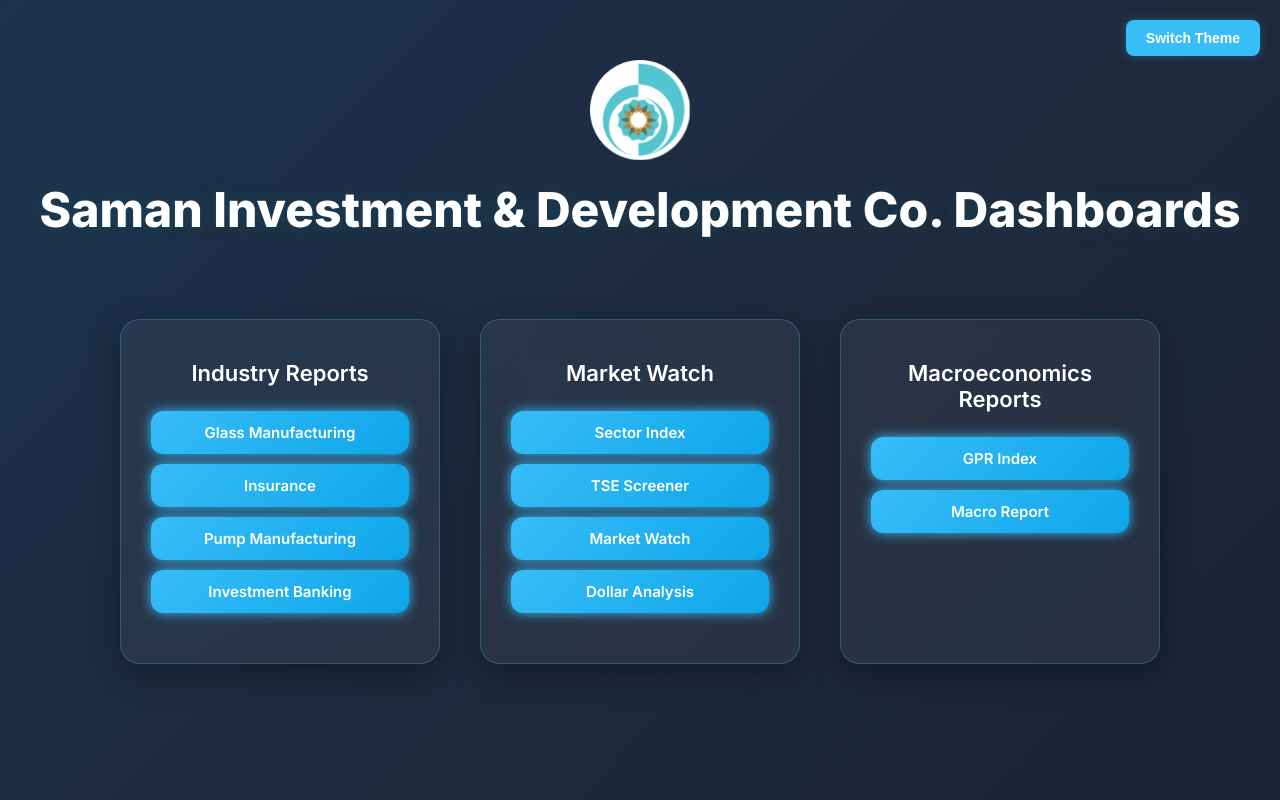
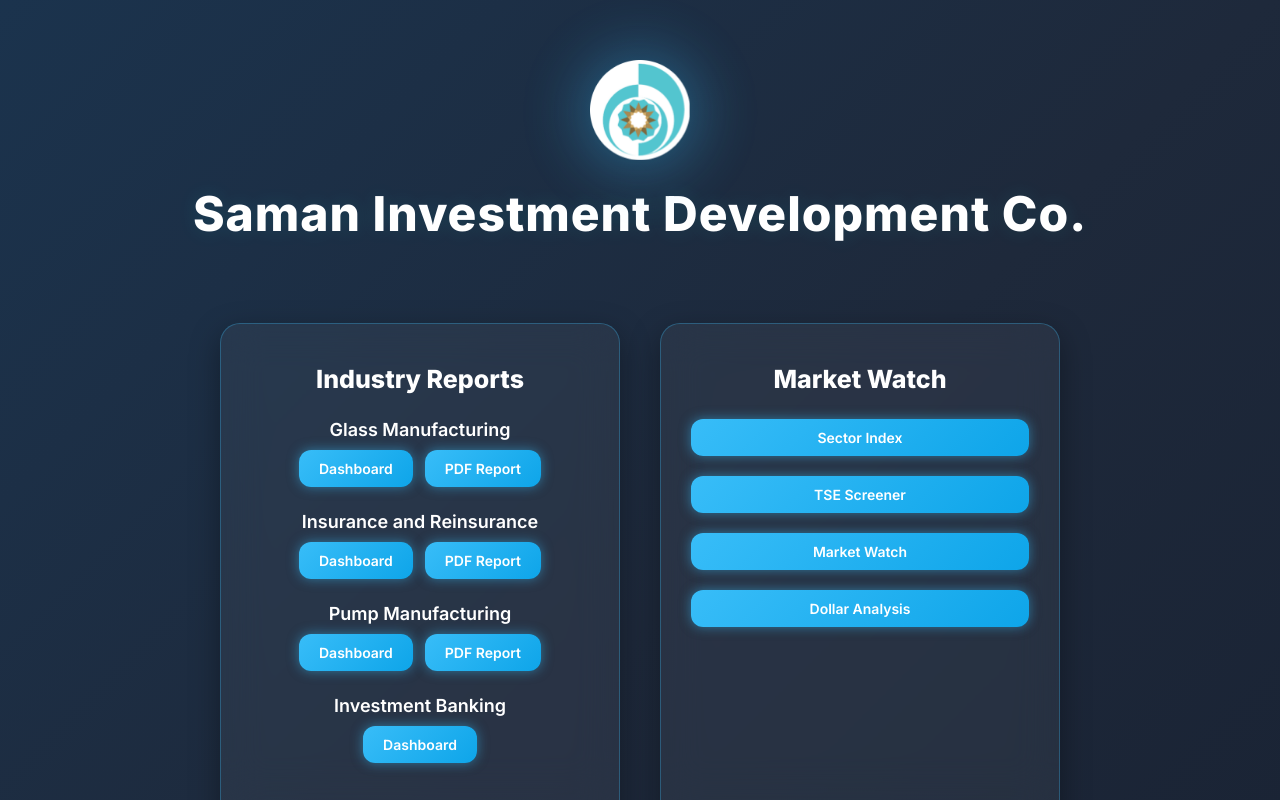
Before and after one commit to investmentdev/dashboards, a plain HTML site: page index.html in a window 1280 px wide. Drawn offline with Linux system fonts and the light colour scheme.

Commit message:
Update index.html

```diff
--- a/index.html
+++ b/index.html
@@ -4,30 +4,15 @@
   <meta charset="UTF-8" />
   <meta name="viewport" content="width=device-width, initial-scale=1.0" />
   <title>Saman Investment & Development Co. Dashboards</title>
+  <link rel="icon" href="SIDC Logo.png" type="image/png" />
   <link href="https://fonts.googleapis.com/css2?family=Inter:wght@400;600;800&display=swap" rel="stylesheet">
   <style>
     :root {
-      --bg1: #111827;
-      --bg2: #1e293b;
-      --bg3: #173f63;
-      --bg4: #256d85;
+      --bg-gradient: linear-gradient(-45deg, #111827, #1e293b, #173f63, #256d85);
       --glass: rgba(255, 255, 255, 0.05);
       --border-glow: rgba(56, 189, 248, 0.3);
       --card-hover: rgba(255, 255, 255, 0.1);
-      --accent: #38bdf8;
-      --accent2: #0ea5e9;
-    }
-
-    .pink-theme {
-      --bg1: #3d1f2c;
-      --bg2: #5e2b45;
-      --bg3: #8f3e68;
-      --bg4: #b65389;
-      --glass: rgba(255, 255, 255, 0.07);
-      --border-glow: rgba(255, 105, 180, 0.3);
-      --card-hover: rgba(255, 255, 255, 0.12);
-      --accent: #ff7ab8;
-      --accent2: #e754a2;
+      --neon-blue: #38bdf8;
     }
 
     * {
@@ -44,7 +29,7 @@
     }
 
     body {
-      background: linear-gradient(-45deg, var(--bg1), var(--bg2), var(--bg3), var(--bg4));
+      background: var(--bg-gradient);
       background-size: 400% 400%;
       animation: gradientMove 20s ease infinite;
       display: flex;
@@ -52,7 +37,6 @@
       align-items: center;
       justify-content: start;
       padding: 60px 20px;
-      transition: all 0.5s ease;
     }
 
     @keyframes gradientMove {
@@ -61,32 +45,50 @@
       100% { background-position: 0% 50%; }
     }
 
-    .toggle-btn {
-      position: absolute;
-      top: 20px;
-      right: 20px;
-      background: var(--accent);
-      color: white;
-      border: none;
-      border-radius: 8px;
-      padding: 10px 20px;
-      font-size: 14px;
-      font-weight: 600;
-      cursor: pointer;
-      box-shadow: 0 0 10px var(--border-glow);
-      transition: background 0.3s;
+    @keyframes fadeInScale {
+      0% { opacity: 0; transform: scale(0.85); }
+      100% { opacity: 1; transform: scale(1); }
     }
 
-    .toggle-btn:hover {
-      background: var(--accent2);
+    @keyframes pulseGlow {
+      0%, 100% {
+        transform: translate(-50%, -50%) scale(1);
+        opacity: 0.8;
+      }
+      50% {
+        transform: translate(-50%, -50%) scale(1.15);
+        opacity: 1;
+      }
+    }
+
+    .logo-container {
+      position: relative;
+      display: inline-block;
+      margin-bottom: 20px;
+      animation: fadeInScale 1s ease-out forwards;
+    }
+
+    .logo-container::before {
+      content: "";
+      position: absolute;
+      top: 50%;
+      left: 50%;
+      width: 160px;
+      height: 160px;
+      transform: translate(-50%, -50%);
+      background: radial-gradient(circle, rgba(56,189,248,0.6) 0%, transparent 70%);
+      filter: blur(25px);
+      z-index: 0;
+      opacity: 0.8;
+      animation: pulseGlow 4s infinite ease-in-out;
+      border-radius: 50%;
     }
 
     .logo {
       width: 100px;
       height: auto;
-      margin-bottom: 20px;
-      animation: fadeInScale 1s ease-out forwards;
-      opacity: 0;
+      position: relative;
+      z-index: 1;
     }
 
     h1 {
@@ -95,6 +97,7 @@
       text-align: center;
       margin-bottom: 80px;
       color: #fff;
+      letter-spacing: 1px;
       text-shadow: 0 0 20px rgba(0, 255, 255, 0.1);
     }
 
@@ -103,55 +106,90 @@
       flex-wrap: wrap;
       gap: 40px;
       justify-content: center;
-      max-width: 1200px;
+      max-width: 1500px;
       width: 100%;
     }
 
     .card {
-      position: relative;
       background: var(--glass);
       border: 1px solid var(--border-glow);
       backdrop-filter: blur(20px);
       -webkit-backdrop-filter: blur(20px);
       border-radius: 20px;
       padding: 40px 30px;
-      width: 320px;
+      width: 400px;
+      max-width: 100%;
       text-align: center;
       box-shadow: 0 10px 30px rgba(0, 0, 0, 0.35);
-      overflow: hidden;
       transition: transform 0.4s ease, box-shadow 0.4s ease, border 0.3s ease;
+      position: relative;
+    }
+
+.card::before {
+  content: "";
+  position: absolute;
+  top: -50%;
+  left: -50%;
+  width: 200%;
+  height: 200%;
+  background: radial-gradient(circle, rgba(56,189,248,0.1) 0%, transparent 60%);
+  opacity: 0;
+  transition: opacity 0.5s ease;
+  z-index: 0;
+  pointer-events: none; /* ← Add this line */
+}
+
+
+    .card:hover::before {
+      opacity: 1;
     }
 
     .card:hover {
       transform: translateY(-10px);
-      box-shadow: 0 20px 50px var(--border-glow);
-      border-color: var(--accent2);
+      box-shadow: 0 20px 50px rgba(0, 255, 255, 0.2);
+      border-color: rgba(56, 189, 248, 0.6);
     }
 
     .card h2 {
-      font-size: 22px;
+      font-size: 25px;
+      font-weight: 700;
+      margin-bottom: 25px;
+    }
+
+    .subsection {
+      margin-bottom: 24px;
+    }
+
+    .subsection h3 {
+      font-size: 18px;
       font-weight: 600;
-      margin-bottom: 25px;
+      margin-bottom: 10px;
+    }
+
+    .links {
+      display: flex;
+      justify-content: center;
+      gap: 12px;
+      flex-wrap: wrap;
     }
 
     .card a {
       display: block;
-      margin: 10px 0;
-      padding: 12px 24px;
-      font-size: 15px;
+      padding: 10px 20px;
+      font-size: 14px;
       font-weight: 600;
       text-decoration: none;
       color: #fff;
       border-radius: 12px;
-      background: linear-gradient(135deg, var(--accent), var(--accent2));
-      box-shadow: 0 0 12px var(--accent);
+      background: linear-gradient(135deg, #38bdf8, #0ea5e9);
+      box-shadow: 0 0 12px rgba(56, 189, 248, 0.5);
       transition: all 0.3s ease;
     }
 
     .card a:hover {
-      background: linear-gradient(135deg, var(--accent2), var(--accent));
+      background: linear-gradient(135deg, #0ea5e9, #0284c7);
       transform: scale(1.06);
-      box-shadow: 0 0 18px var(--accent2);
+      box-shadow: 0 0 18px rgba(56, 189, 248, 0.8);
     }
 
     @media (max-width: 768px) {
@@ -168,60 +206,80 @@
         width: 80px;
       }
     }
-
-    @keyframes fadeInScale {
-      0% { opacity: 0; transform: scale(0.85); }
-      100% { opacity: 1; transform: scale(1); }
-    }
   </style>
 </head>
 <body>
 
-  <!-- Theme Toggle Button -->
-  <button class="toggle-btn" onclick="toggleTheme()">Switch Theme</button>
-
   <!-- Logo -->
+  <div class="logo-container">
     <img src="SIDC Logo.png" alt="SIDC Logo" class="logo" />
+  </div>
 
   <!-- Title -->
-  <h1>Saman Investment & Development Co. Dashboards</h1>
+  <h1>Saman Investment Development Co.</h1>
 
-  <!-- Dashboard Cards -->
+  <!-- Cards -->
   <div class="cards">
 
-    <!-- Industry Reports -->
+    <!-- Industry Reports Card -->
     <div class="card">
       <h2>Industry Reports</h2>
-      <a href="https://investmentdev.github.io/Glass-Manufacturing/" target="_blank">Glass Manufacturing</a>
-      <a href="https://investmentdev.github.io/Insurance/" target="_blank">Insurance</a>
-      <a href="https://investmentdev.github.io/Pump-Manufactring/" target="_blank">Pump Manufacturing</a>
-      <a href="https://investmentdev.github.io/Investment-Banking/" target="_blank">Investment Banking</a>
+
+      <div class="subsection">
+        <h3>Glass Manufacturing</h3>
+        <div class="links">
+          <a href="https://investmentdev.github.io/Glass-Manufacturing/" target="_blank">Dashboard</a>
+          <a href="https://investmentdev.github.io/dashboards/Glass%201403Q3%20-%20V2.pdf" target="_blank">PDF Report</a>
+        </div>
       </div>
 
-    <!-- Market Watch -->
+      <div class="subsection">
+        <h3>Insurance and Reinsurance</h3>
+        <div class="links">
+          <a href="https://investmentdev.github.io/Insurance/" target="_blank">Dashboard</a>
+          <a href="https://investmentdev.github.io/dashboards/Insurance%201403Q4.pdf" target="_blank">PDF Report</a>
+        </div>
+      </div>
+
+      <div class="subsection">
+        <h3>Pump Manufacturing</h3>
+        <div class="links">
+          <a href="https://investmentdev.github.io/Pump-Manufactring/" target="_blank">Dashboard</a>
+          <a href="https://investmentdev.github.io/dashboards/Pump%20Manufacturing%20-%201403-Q2.pdf" target="_blank">PDF Report</a>
+        </div>
+      </div>
+
+      <div class="subsection">
+        <h3>Investment Banking</h3>
+        <div class="links">
+          <a href="https://investmentdev.github.io/Investment-Banking/" target="_blank">Dashboard</a>
+        </div>
+      </div>
+    </div>
+
+<!-- Market Watch Card -->
 <div class="card">
   <h2>Market Watch</h2>
+  <div style="display: flex; flex-direction: column; gap: 20px;">
     <a href="https://investmentdev.github.io/Sector-Index/" target="_blank">Sector Index</a>
     <a href="https://investmentdev.github.io/tsescreener/" target="_blank">TSE Screener</a>
     <a href="https://investmentdev.github.io/Market-Watch/" target="_blank">Market Watch</a>
     <a href="https://investmentdev.github.io/Dollar-Analysis/" target="_blank">Dollar Analysis</a>
   </div>
+</div>
 
-    <!-- Macroeconomics -->
+
+<!-- Macroeconomics Reports Card -->
 <div class="card">
   <h2>Macroeconomics Reports</h2>
+  <div style="display: flex; flex-direction: column; gap: 20px;">
     <a href="https://investmentdev.github.io/GPR_index/" target="_blank">GPR Index</a>
-      <a href="https://investmentdev.github.io/Macro-report/" target="_blank">Macro Report</a>
+    <a href="https://investmentdev.github.io/dashboards/Macro%20Report%20-%2020241117.pdf" target="_blank">Macro Report</a>
+  </div>
 </div>
 
+
+
   </div>
-
-  <!-- JavaScript Theme Switcher -->
-  <script>
-    function toggleTheme() {
-      document.body.classList.toggle('pink-theme');
-    }
-  </script>
-
 </body>
 </html>
```
Lines whose indentation alone changed are shown as unchanged.
